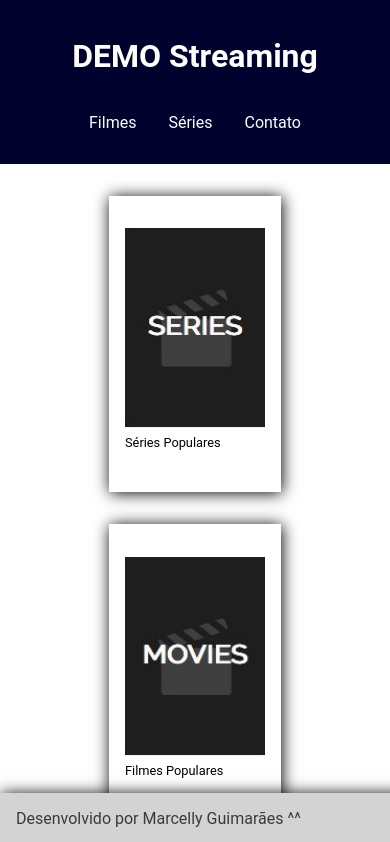
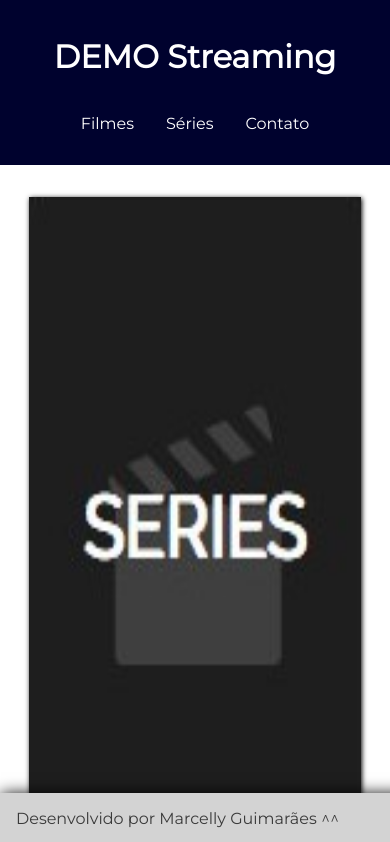
Before and after one commit to MarcellyGuimaraes/streaming-react, a React (Create React App) app: page / in a window 390 px wide. Shown: the top 842 px of the page. Built offline with nearby package versions, Linux system fonts and the light colour scheme.

Commit message:
arrumando responsividade e css

```diff
--- a/src/index.css
+++ b/src/index.css
@@ -1,6 +1,8 @@
+@import url('https://fonts.googleapis.com/css2?family=Montserrat&display=swap');
+
 body {
   margin: 0;
-  font-family: 'Roboto', 'Oxygen',sans-serif;
+  font-family: 'Montserrat', sans-serif;
   -webkit-font-smoothing: antialiased;
   -moz-osx-font-smoothing: grayscale;
 }
--- a/src/templates/Home/index.css
+++ b/src/templates/Home/index.css
@@ -1,25 +1,19 @@
 .container {
     display: grid;
     grid-template-columns: repeat(auto-fill, minmax(250px, 1fr));
-    margin: 1rem 1rem 4rem 1rem;
+    place-items: center;
 }
 
 .card {
-    padding: 2rem 1rem 4rem 1rem;
     margin: 1rem;
-    box-shadow: 1px 1px 15px black;
+    padding-bottom: 4rem;
     width: 140px;
     height: 200px;
 }
 
-.card:hover {
-    box-shadow: 1px 1px 15px rgb(0, 22, 94);
-}
-
-
 b,
 span {
-    font-size: 0.8rem;
+    font-size: 1rem;
     align-items: center;
     justify-content: center;
     width: 100%;
@@ -27,16 +21,34 @@ span {
 }
 
 img {
+    box-shadow: 1px 1px 5px black;
     width: 100%;
     height: 100%;
     background-color: #1e1e1e;
 }
 
-@media screen and (max-width: 480px){
+@media screen and (max-width: 480px) {
     .container {
         margin: 1rem;
-        display: flex;
-        flex-direction: column;
         align-items: center;
     }
+
+    .card {
+        width: 85vw;
+        height: 80vh;
+    }
 }
+
+@media screen and (min-width: 768px) and (max-width:820px) {
+    .card {
+        width: 20vw;
+        height: 35vh;
+    }
+}
+
+@media screen and (min-width: 819px) and (max-width:820px) {
+    .card {
+        width: 25vw;
+        height: 30vh;
+    }
+}
```
